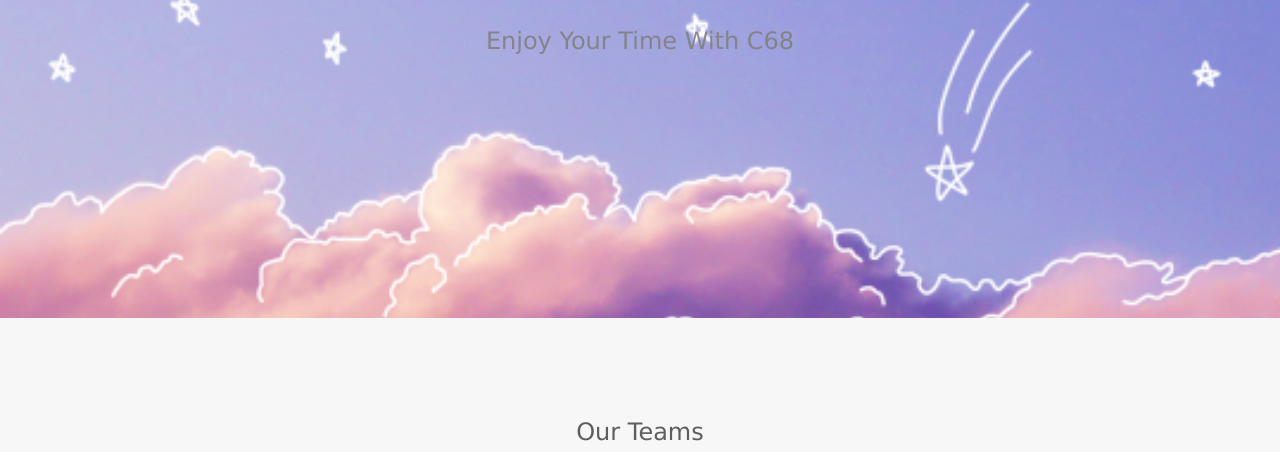
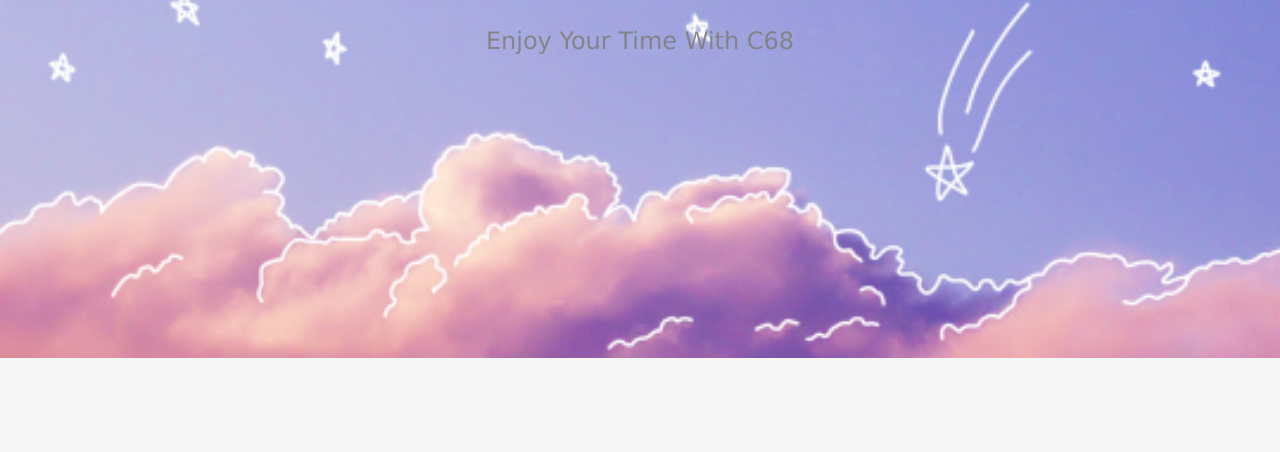
Before and after one commit to diah07/C68.github.io, a plain HTML site: page index.html in a window 1280 px wide. Shown: the part 348-800 px from the top of the page. Drawn offline with Linux system fonts and the light colour scheme.

Commit message:
Update stylesheet.css

```diff
--- a/stylesheet.css
+++ b/stylesheet.css
@@ -60,7 +60,7 @@ header {
 }
 
 .top-wrapper {
-    padding: 180px 0 260px 0;
+    padding: 180px 0 300px 0;
     background-image: url(tumblr4.png);
     background-size: cover;
     color: grey;
```
